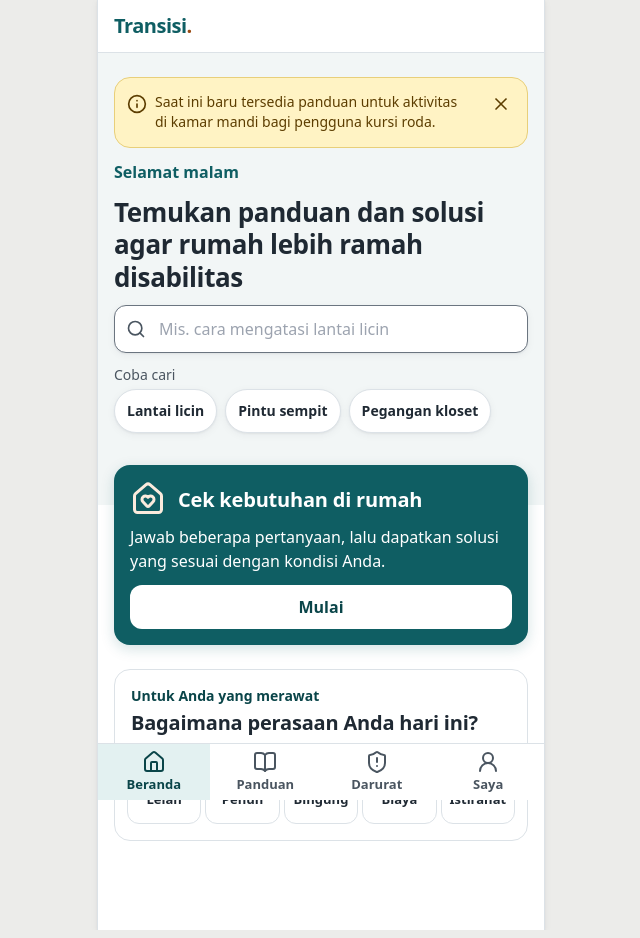
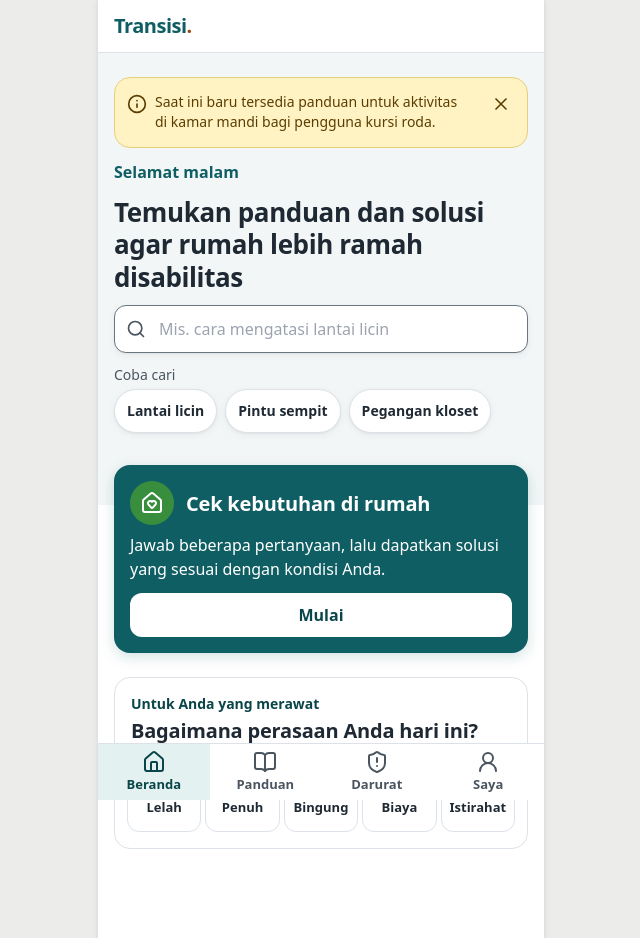
Before and after one commit to titohanafi/transisidnr, a React (Vite) app: page /#/ in a window 1280 px wide. Shown: the whole page, without its empty margins (319-959 px from the left). Built offline with nearby package versions, Linux system fonts and the light colour scheme.

Commit message:
Beranda: ikon kartu utama di dalam lingkaran hijau daun
Co-Authored-By: Claude Sonnet 5.5 <noreply@anthropic.com>

```diff
--- a/src/screens/Beranda.tsx
+++ b/src/screens/Beranda.tsx
@@ -108,7 +108,9 @@ export function Beranda() {
       aria-labelledby="jalur-utama"
     >
       <div className="flex items-center gap-3">
-        <IkonBeranda kunci={adaJawaban ? "lanjut" : "susun"} className="h-9 w-9 text-aksen-muda" />
+        <span className="flex h-11 w-11 shrink-0 items-center justify-center rounded-full bg-daun">
+          <IkonBeranda kunci={adaJawaban ? "lanjut" : "susun"} className="h-6 w-6 text-white" />
+        </span>
         <h3 id="jalur-utama" className="text-subjudul">
           {kartu.judul}
         </h3>
--- a/tailwind.config.ts
+++ b/tailwind.config.ts
@@ -18,6 +18,7 @@ export default {
         info: { DEFAULT: "#1D4E89", muda: "#E6F0FA" }, // biru, khusus banner informasi
         draf: { DEFAULT: "#7A4B00", muda: "#FFF1CC" },
         catatan: { DEFAULT: "#5C3D00", muda: "#FFF3C4", garis: "#E8CF7A" }, // kuning lembut untuk catatan yang bisa ditutup
+        daun: "#388E3C", // hijau daun, latar lingkaran ikon kartu utama (ikon putih di atasnya, kontras ≥ 3:1)
         bahaya: "#A32020",
       },
       fontFamily: {
```
